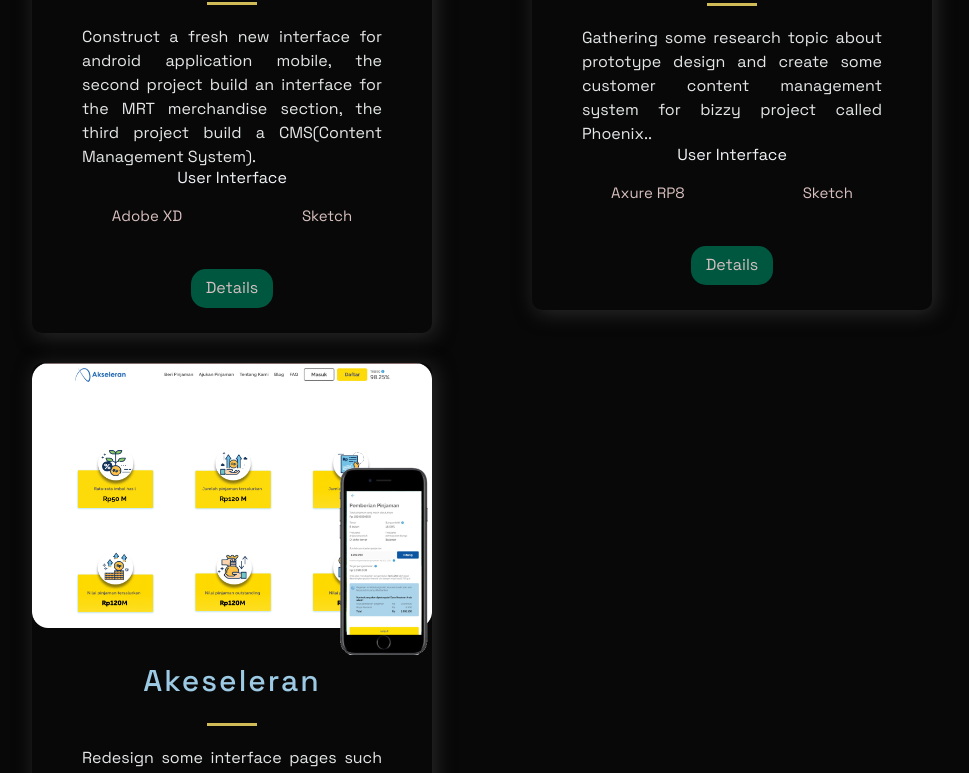
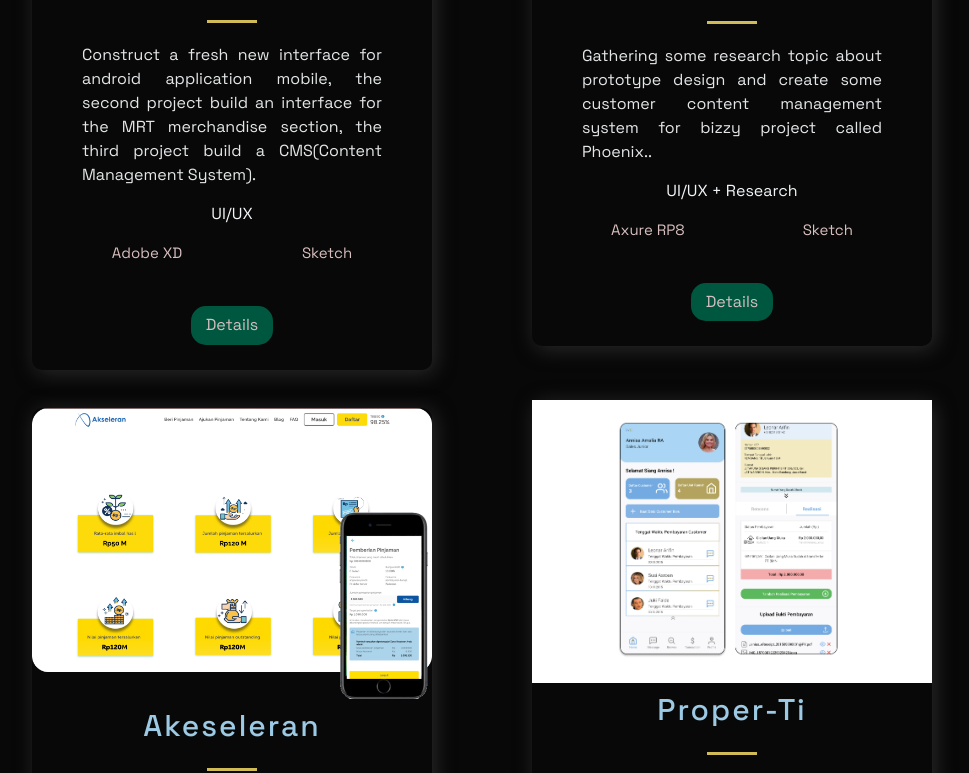
Before and after one commit to xtrajoes/Portfolio-Jordan, a Next.js app: page / in a window 1280 px wide. Shown: the part 1996-2769 px from the top of the page, without its empty margins (158-1127 px from the left). Built offline with nearby package versions, Linux system fonts and the light colour scheme.

Commit message:
add func to open in new tab

```diff
--- a/src/components/Footer/Footer.js
+++ b/src/components/Footer/Footer.js
@@ -22,13 +22,13 @@
          <Slogan><i>Anything that can go wrong will go wrong. <br/> - Murphy's Law</i></Slogan>
        </CompanyContainer>
        <SocialContainer>
-          <SocialIcons href="https://www.linkedin.com/in/jordan-andrianda/">
+          <SocialIcons href="https://www.linkedin.com/in/jordan-andrianda/" target="_blank" rel="noopener noreferrer">
             <AiFillLinkedin size="3rem"/>
           </SocialIcons>
-          <SocialIcons href="https://www.instagram.com/xtrajoes/">
+          <SocialIcons href="https://www.instagram.com/xtrajoes/" target="_blank" rel="noopener noreferrer">
             <AiFillInstagram size="3rem"/>
           </SocialIcons>
-          <SocialIcons href="https://github.com/xtrajoes">
+          <SocialIcons href="https://github.com/xtrajoes" target="_blank" rel="noopener noreferrer">
             <AiFillGithub size="3rem"/>
           </SocialIcons>
         </SocialContainer>
--- a/src/components/Header/Header.js
+++ b/src/components/Header/Header.js
@@ -16,11 +16,6 @@
     </Div1>
     <Div2>
       <li>
-        <Link href="#about">
-          <NavLink>About</NavLink>
-        </Link>
-      </li>
-      <li>
         <Link href="#projects">
           <NavLink>Projects</NavLink>
         </Link>
@@ -30,15 +25,20 @@
           <NavLink>Technologies</NavLink>
         </Link>
       </li>
+      <li>
+        <Link href="#about">
+          <NavLink>About</NavLink>
+        </Link>
+      </li>
     </Div2>
     <Div3>
       <SocialIcons href="https://www.linkedin.com/in/jordan-andrianda/" target="_blank" rel="noopener noreferrer">
         <AiFillLinkedin size="3rem"/>
       </SocialIcons>
-      <SocialIcons href="https://www.instagram.com/xtrajoes/">
+      <SocialIcons href="https://www.instagram.com/xtrajoes/" target="_blank" rel="noopener noreferrer">
         <AiFillInstagram size="3rem"/>
       </SocialIcons>
-      <SocialIcons href="https://github.com/xtrajoes">
+      <SocialIcons href="https://github.com/xtrajoes" target="_blank" rel="noopener noreferrer">
         <AiFillGithub size="3rem"/>
       </SocialIcons>
     </Div3>
--- a/src/components/Projects/Projects.js
+++ b/src/components/Projects/Projects.js
@@ -9,7 +9,7 @@
     <SectionDivider/>
     <SectionTitle main > My Projects </SectionTitle>
       <GridContainer>
-      {projects.map(({ id, image, title, description, tags, source}) => (
+      {projects.map(({ id, image, title, description, tags, source, context}) => (
         <BlogCard key ={id}>
           <Img src={image} />
           <TitleContent>
@@ -20,7 +20,7 @@
           </TitleContent>
           <CardInfo>{description}</CardInfo>
           <div>
-            <TitleContent> User Interface </TitleContent>
+            <br/><TitleContent> {context} </TitleContent>
             <TagList>
               {tags.map((tag, i)=>(
                 <Tag key={i}>{tag}</Tag>
--- a/src/components/Technologies/Technologies.js
+++ b/src/components/Technologies/Technologies.js
@@ -8,9 +8,9 @@
 const Technologies = () =>  (
  <Section id="tech">
    <SectionDivider />
-   <SectionTitle main>Technologies So Far</SectionTitle>
+   <SectionTitle main>Technologies</SectionTitle>
    <SectionText>
-     Lorem Ipsum Defana Loren Ipsum Defana Karada
+     Technologies for Product and Frontend So Far
    </SectionText>
    <List>
      <ListItem>
@@ -21,32 +21,34 @@
         </ListTitle>
           <ListParagraph>
             Experiences: <br />
-            Hypertext Markup Language <br />
-            Cascading Style Sheets <br />
-            React JS & React Native
-          </ListParagraph>
-       </ListContainer>
-     </ListItem>
-     <ListItem>
-       <AiOutlineSketch size="3rem"/>
-       <ListContainer>
-        <ListTitle>Product Design</ListTitle>
-          <ListParagraph>
-            Experiences: <br />
-            Hypertext Markup Language <br />
-            Cascading Style Sheets <br />
+            HTML & CSS <br />
+            JavaScript & Next JS <br />
             React JS & React Native
           </ListParagraph>
        </ListContainer>
      </ListItem>
      <ListItem>
        <ListContainer>
-       <TiLightbulb size="3rem"/><ListTitle>Product Research</ListTitle>
+        <ListTitle style={{display:"flex"}}>
+          <AiOutlineSketch size="3rem"/>Product Design
+        </ListTitle>
           <ListParagraph>
             Experiences: <br />
-            Hypertext Markup Language <br />
-            Cascading Style Sheets <br />
-            React JS & React Native
+            Sketch & MarvelApp<br />
+            Figma & Balsamiq <br />
+            Adobe XD & Axure RP8
+          </ListParagraph>
+       </ListContainer>
+     </ListItem>
+     <ListItem>
+       <ListContainer>
+        <ListTitle style={{display:"flex"}}>
+          <TiLightbulb size="3rem"/>Product Research
+        </ListTitle>
+          <ListParagraph>
+            Experiences: <br />
+            Maze.Design <br />
+
           </ListParagraph>
        </ListContainer>
      </ListItem>
--- a/src/constants/constants.js
+++ b/src/constants/constants.js
@@ -4,7 +4,7 @@
         image: '/images/TJ.jpg',
         tags: ['Balsamiq', 'Sketch'],
         source: '/TjContentPages',
-        visit: 'https://google.com',
+        context: 'UI/UX',
         id: 0,
     },
     {
@@ -13,7 +13,7 @@
         image: '/images/BCA.png',
         tags: ['Balsamiq', 'Sketch'],
         source: 'https://google.com',
-        visit: 'https://google.com',
+        context: 'UI/UX',
         id: 1,
     },
     {
@@ -22,7 +22,7 @@
         image: '/images/MRT.png',
         tags: ['Adobe XD', 'Sketch'],
         source: '',
-        visit: 'https://google.com',
+        context: 'UI/UX',
         id: 2,
     },
     {
@@ -31,7 +31,7 @@
         image: '/images/Bizzy Project.jpg',
         tags: ['Axure RP8', 'Sketch'],
         source: 'https://google.com',
-        visit: 'https://google.com',
+        context: 'UI/UX + Research',
         id: 3,
     },
     {
@@ -40,9 +40,28 @@
         image: '/images/Aksel.png',
         tags: ['Axure RP8', 'Sketch', 'Figma'],
         source: 'https://google.com',
-        visit: 'https://google.com',
+        context: 'UI/UX',
         id: 4,
     },
+    {
+        title: 'Proper-Ti',
+        description: "Developing a User Interface Design prototype with User Centered Design method approach that is applied to a interface for mobile applications",
+        image: '/images/Slice.png',
+        tags: ['MarvelApp', 'Sketch', 'Maze.Design'],
+        source: 'https://google.com',
+        context: 'UI/UX + Research',
+        id: 5,
+    },
+    {
+        title: 'Gojek Research',
+        description: "Join hands some fellow Driver Research gojek team to help achieve the best result to their need & goals by conducted, collected, observed and analyzed every research.",
+        image: '/',
+        tags: ['M-Excel', 'Maze.Design'],
+        source: 'https://google.com',
+        context: 'Research & Insight',
+        id: 6,
+    },
+
 ];
 
 export const TimeLineData = [
```
Also changed, not shown: public/images/PTI.png (added), public/images/Slice.png (added).
